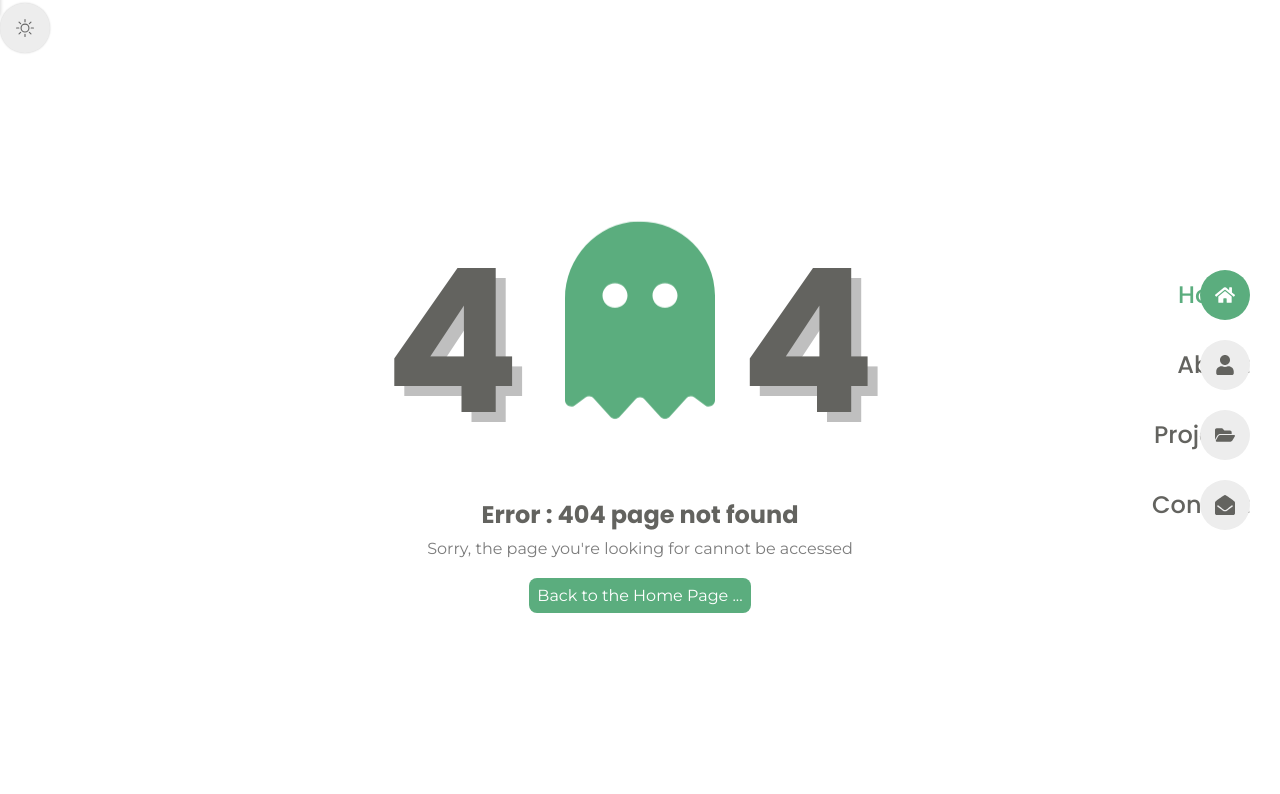
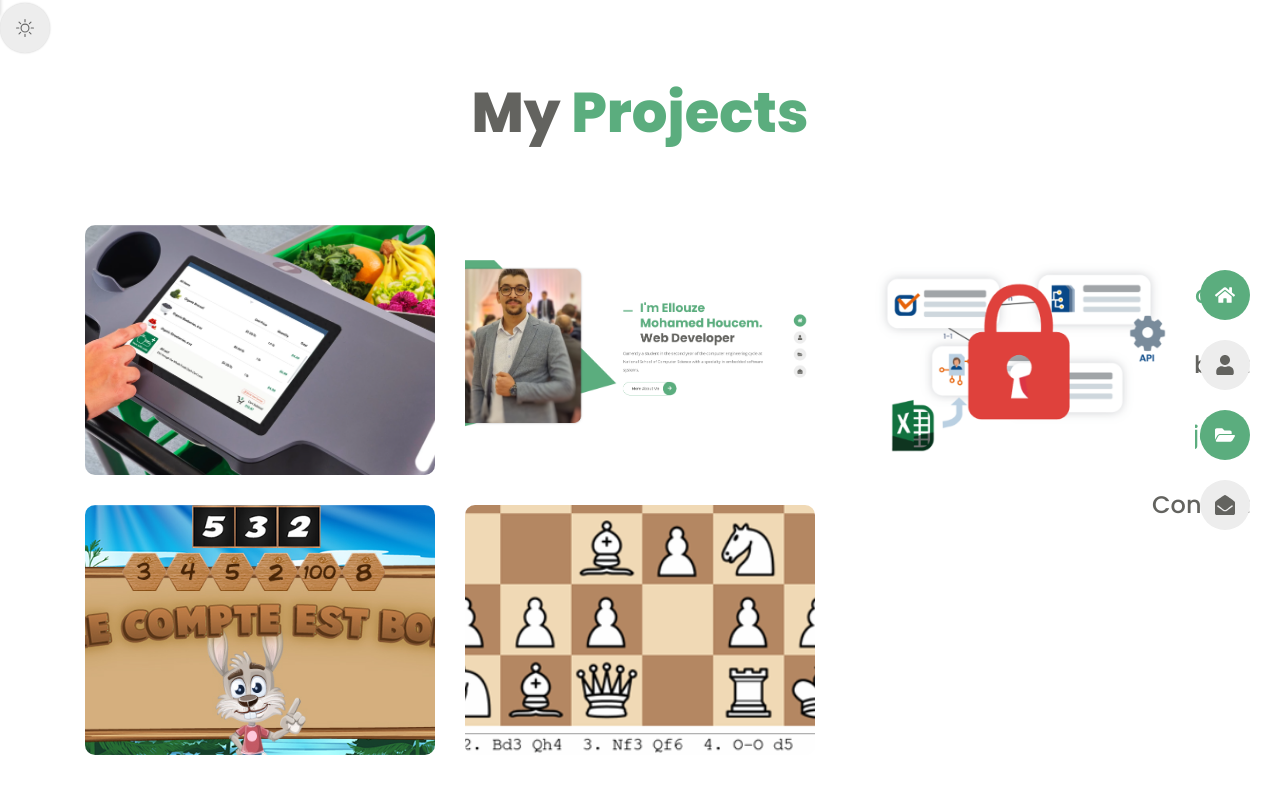
Before and after one commit to Ellouze-Houcem/portfolio-react, a React (Create React App) app: page /portfolio-react/portfolio in a window 1280 px wide. Before the commit this address had no page. Shown: the top 794 px of the page. Built offline with nearby package versions, Linux system fonts and the light colour scheme.

Commit message:
thi commit

```diff
--- a/src/App.js
+++ b/src/App.js
@@ -16,10 +16,10 @@ function App() {
         <Themes/>
         <Routes>
           <Route path='/portfolio-react' index element={<Home/>}/>
-          <Route path='/about' element={<About/>} />
-          <Route path='/portfolio' element={<Protfolio/>} />
-          <Route path='/contact' element={<Contact/>} />
-          <Route path='/*' element={<NotFound/>} />
+          <Route path='/portfolio-react/about' element={<About/>} />
+          <Route path='/portfolio-react/portfolio' element={<Protfolio/>} />
+          <Route path='/portfolio-react/contact' element={<Contact/>} />
+          <Route path='/portfolio-react/*' element={<NotFound/>} />
         </Routes>
       </Router>
   )
--- a/src/assets/data.js
+++ b/src/assets/data.js
@@ -29,21 +29,21 @@ export const links = [
     id: 2,
     name: 'About',
     icon: <FaUser className='nav__icon' />,
-    path: '/about',
+    path: '/portfolio-react/about',
   },
 
   {
     id: 3,
     name: 'Projects',
     icon: <FaFolderOpen className='nav__icon' />,
-    path: '/portfolio',
+    path: '/portfolio-react/portfolio',
   },
 
   {
     id: 4,
     name: 'Contact',
     icon: <FaEnvelopeOpen className='nav__icon' />,
-    path: '/contact',
+    path: '/portfolio-react/contact',
   },
 ];
 
```
